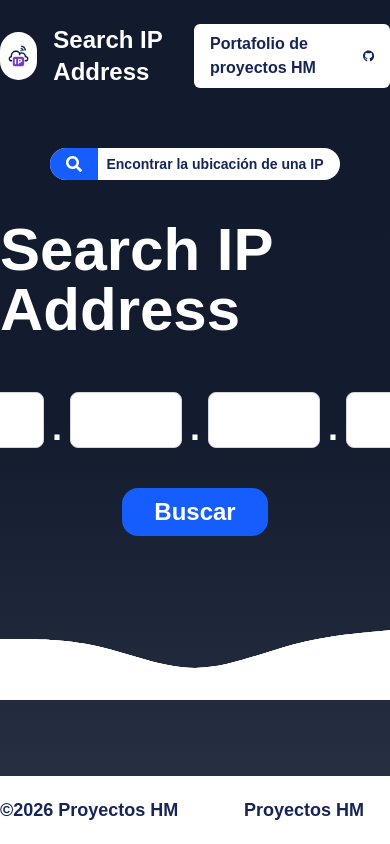
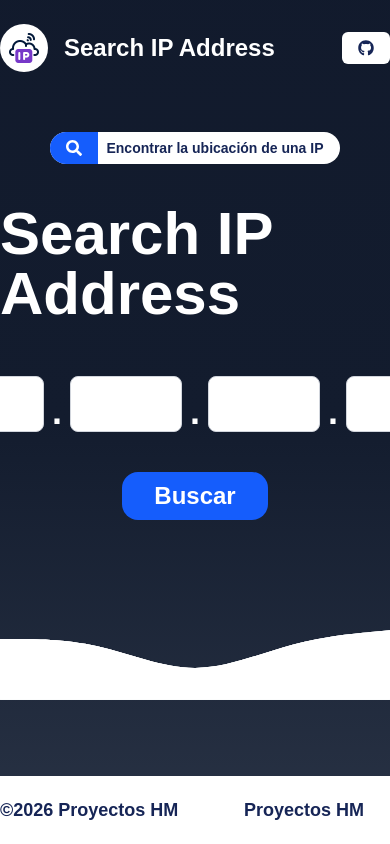
Before and after one commit to EnriqueHM31/api-ip-localization, a React (Vite) app: page / in a window 390 px wide. Shown: the top 844 px of the page. Built offline with nearby package versions, Linux system fonts and the light colour scheme; no server answers.

Commit message:
fix: update import path for PropsLinkButton to maintain consistency in capitalization

```diff
--- a/src/components/Atomos/LinkButton.tsx
+++ b/src/components/Atomos/LinkButton.tsx
@@ -1,9 +1,9 @@
-import type { PropsLinkButton } from "../../types/components";
+import type { PropsLinkButton } from "../../types/Components";
 
 export default function LinkButton({ text, icon }: PropsLinkButton) {
     return (
         <a href="https://github.com/EnriqueHM31?tab=repositories" target="_blank" className="bg-white text-blue-950 px-4 py-2 rounded-md font-bold flex items-center gap-2 cursor-pointer hover:bg-blue-600 transition-all duration-300 hover:text-white ease-in">
-            <p>{text}</p>
+            <p className="hidden md:block">{text}</p>
             {icon}
         </a>
     )
```
